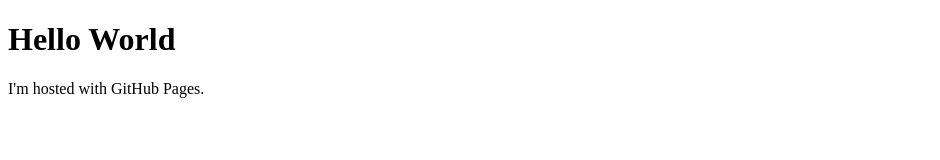
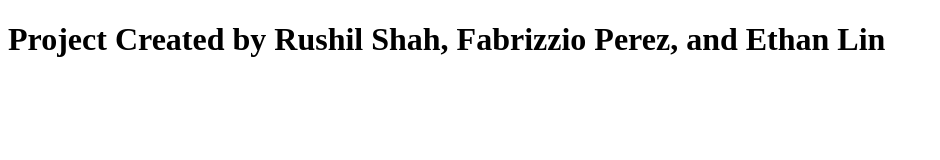
Before and after one commit to rshah5324/rshah5324.github.io, a plain HTML site: page index.html in a window 1280 px wide. Shown: the whole page, without its empty margins (0-940 px from the left). Drawn offline with Linux system fonts and the light colour scheme.

Commit message:
Update index.html

```diff
--- a/index.html
+++ b/index.html
@@ -1,7 +1,6 @@
 <!DOCTYPE html>
 <html>
 <body>
-<h1>Hello World</h1>
-<p>I'm hosted with GitHub Pages.</p>
+<h1>Project Created by Rushil Shah, Fabrizzio Perez, and Ethan Lin</h1>
 </body>
 </html>
```
